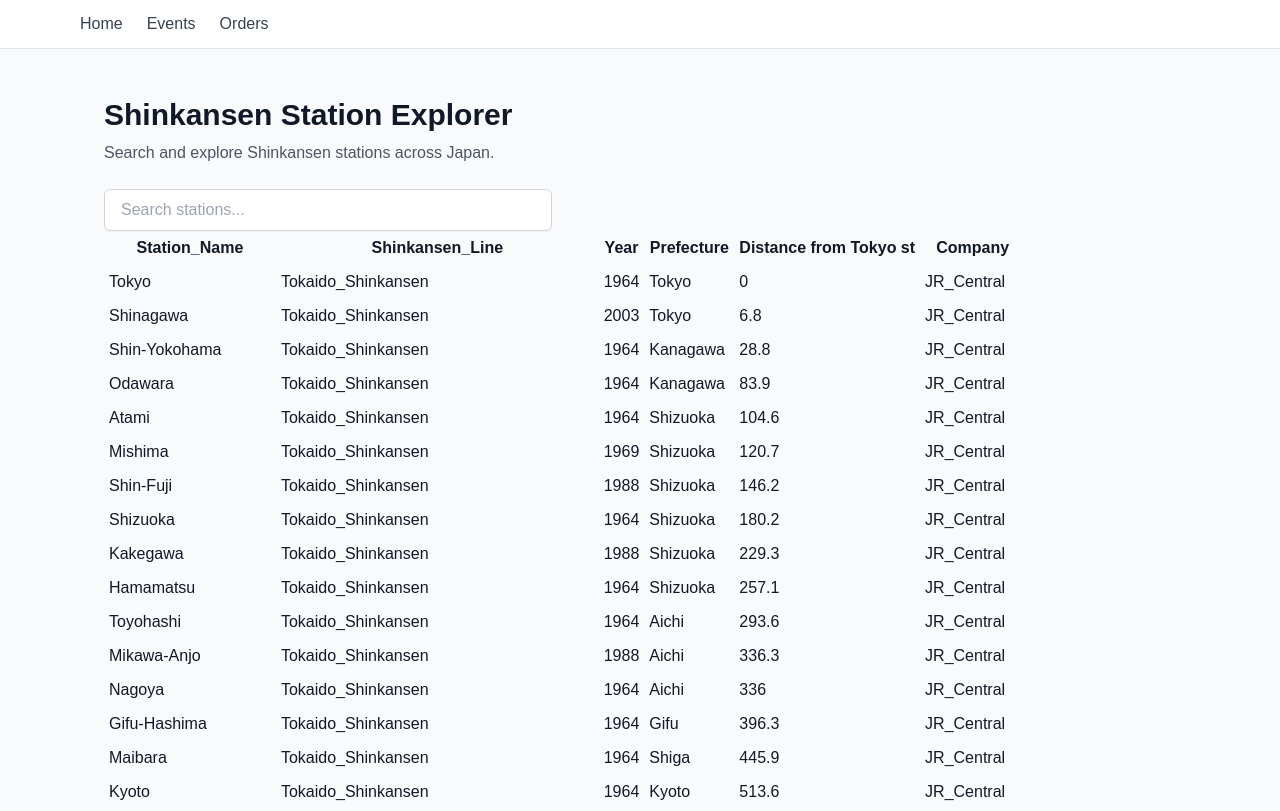
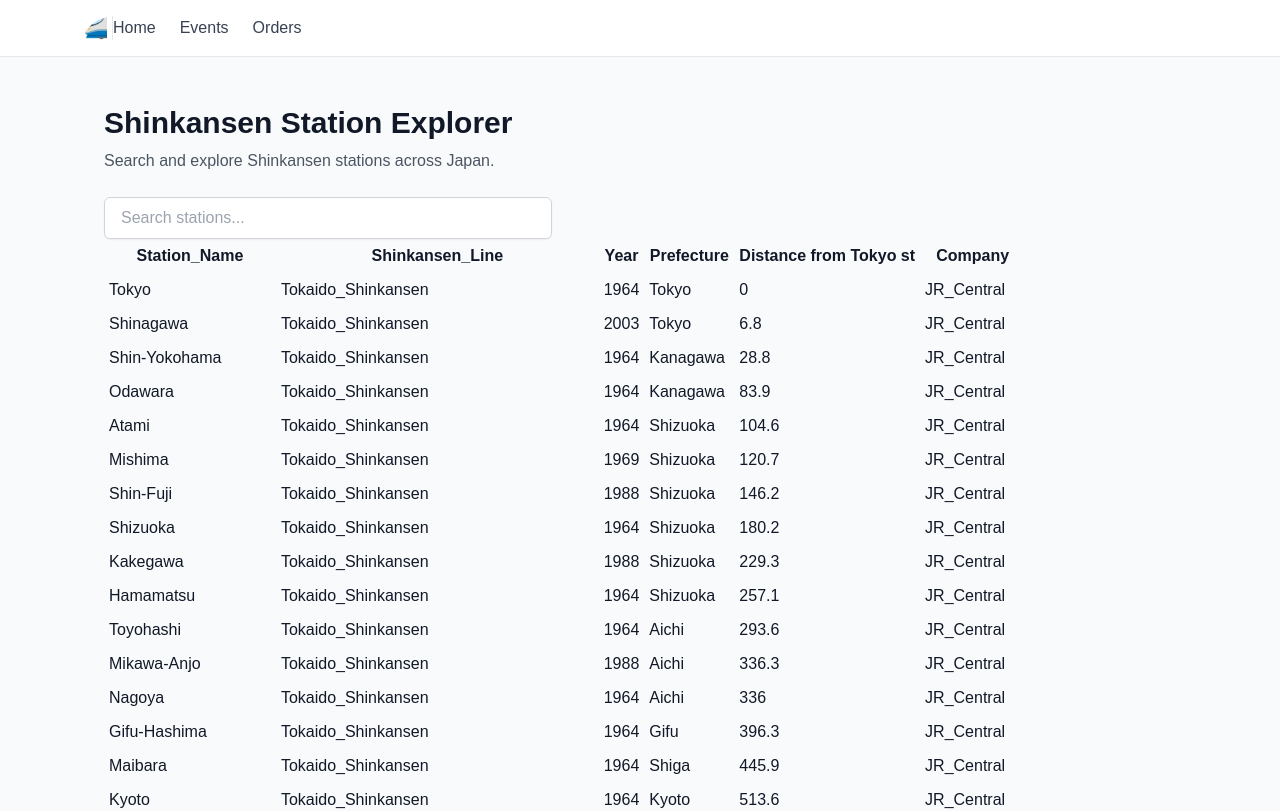
Before and after one commit to Blacksanta10/train-app-jp, a Next.js app: page / in a window 1280 px wide. Shown: the top 811 px of the page. Built offline with nearby package versions, Linux system fonts and the light colour scheme.

Commit message:
Implemented the NavbarDivider and logo for the Navigation Bar. The is a problem with the spacing. Also the web app is not compiling completely, maybe due to the pages in the navbar not existing.

```diff
--- a/app/layout.tsx
+++ b/app/layout.tsx
@@ -8,7 +8,12 @@ import type { Metadata } from "next";
 import { Geist, Geist_Mono } from "next/font/google";
 import "./globals.css";
 
-import { Navbar, NavbarItem, NavbarSection} from "@/components/navbar"
+// Navbar components
+import { Navbar, NavbarItem, NavbarSection, NavbarDivider} from "@/components/navbar"
+
+//Logo components
+import { Logo } from "@/components/logo";
+import Link from "next/link";
 
 const geistSans = Geist({
   variable: "--font-geist-sans",
@@ -49,6 +54,12 @@ export default function RootLayout({
       >
         {/* Navbar for all pages */}
         <Navbar>
+          <Link href="/" aria-label="Home">
+            <Logo className="size-10 sm:size-8" />
+          </Link>
+
+          <NavbarDivider />
+
           <NavbarSection>
             <NavbarItem href="/">Home</NavbarItem>
             <NavbarItem href="/events">Events</NavbarItem>
```
